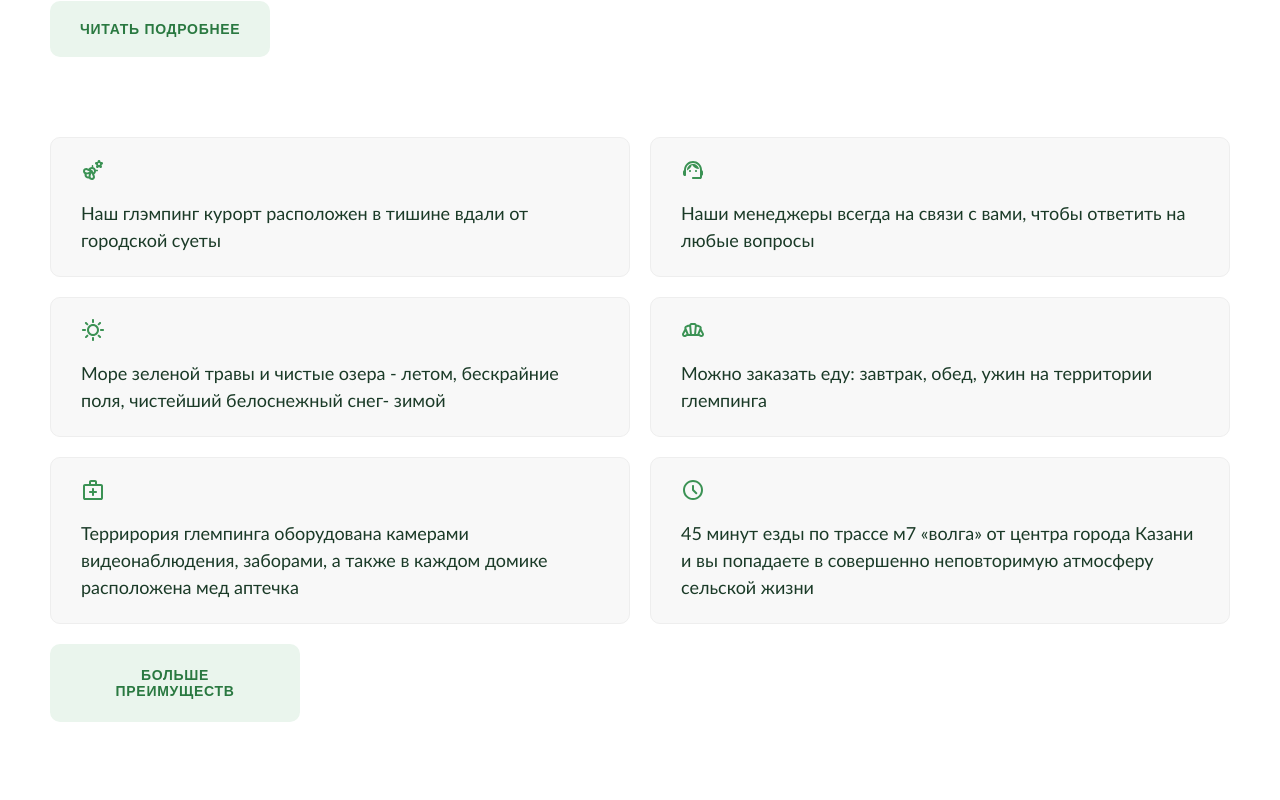
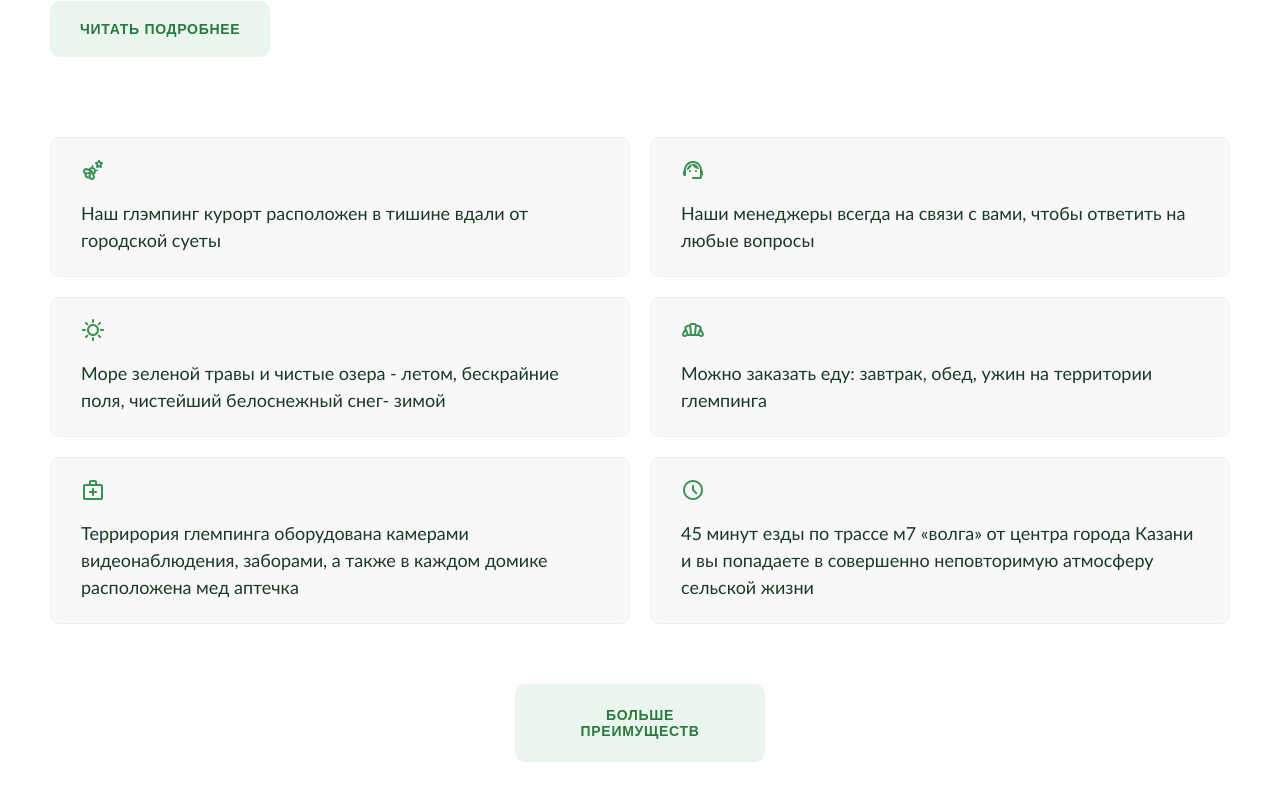
Before and after one commit to s-gusterev/bri-village-nextjs, a Next.js app: page / in a window 1280 px wide. Shown: the part 5153-5953 px from the top of the page. Built offline with nearby package versions, Linux system fonts and the light colour scheme; a web font is replaced by a local one.

Commit message:
bugfix: button about section style margin

```diff
--- a/src/pages/home/ui/about-section/styles.module.css
+++ b/src/pages/home/ui/about-section/styles.module.css
@@ -49,7 +49,7 @@
 }
 
 .button {
-  margin: 40 auto 0;
+  margin: 40px auto 0;
   width: 250px;
   justify-content: center;
 }
```
